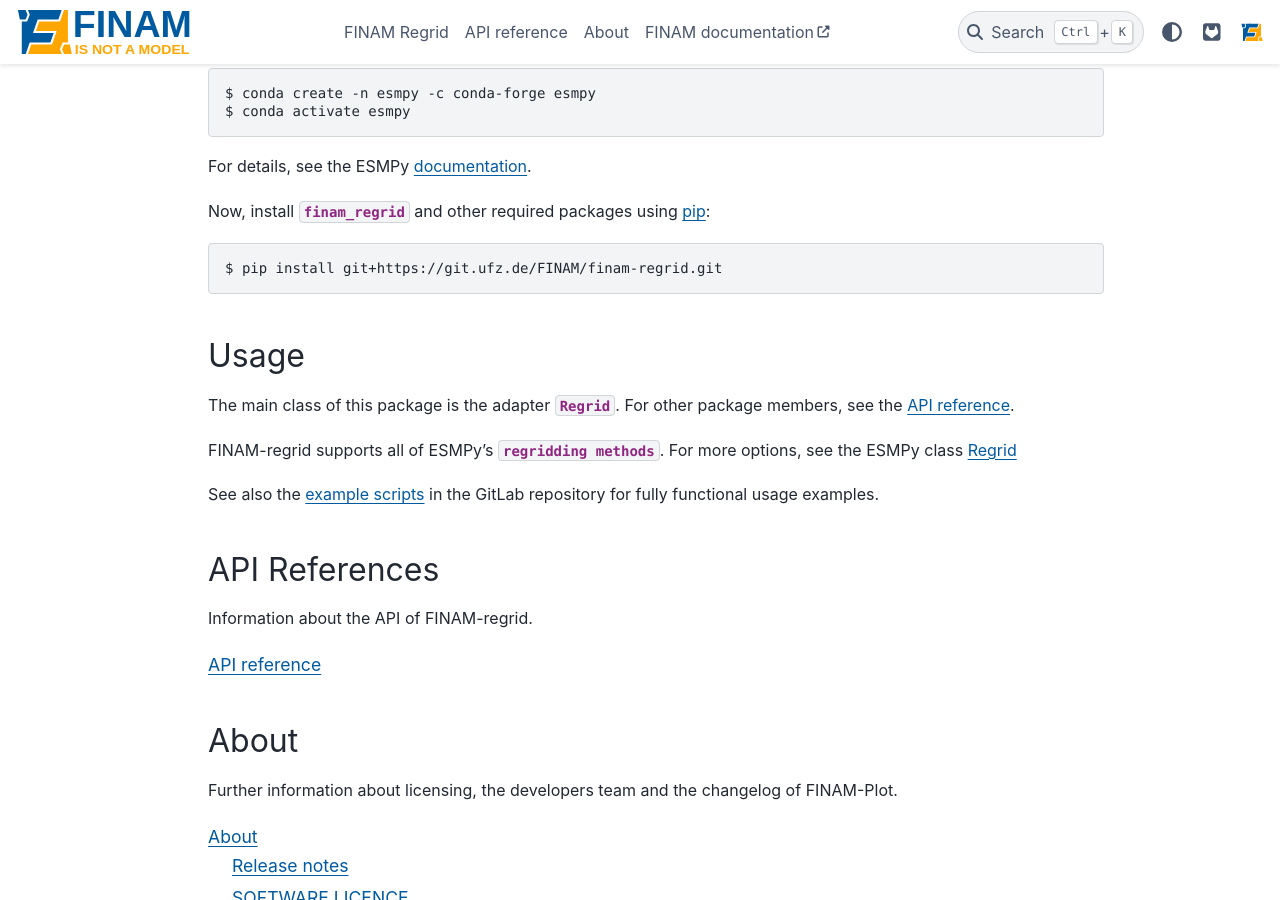
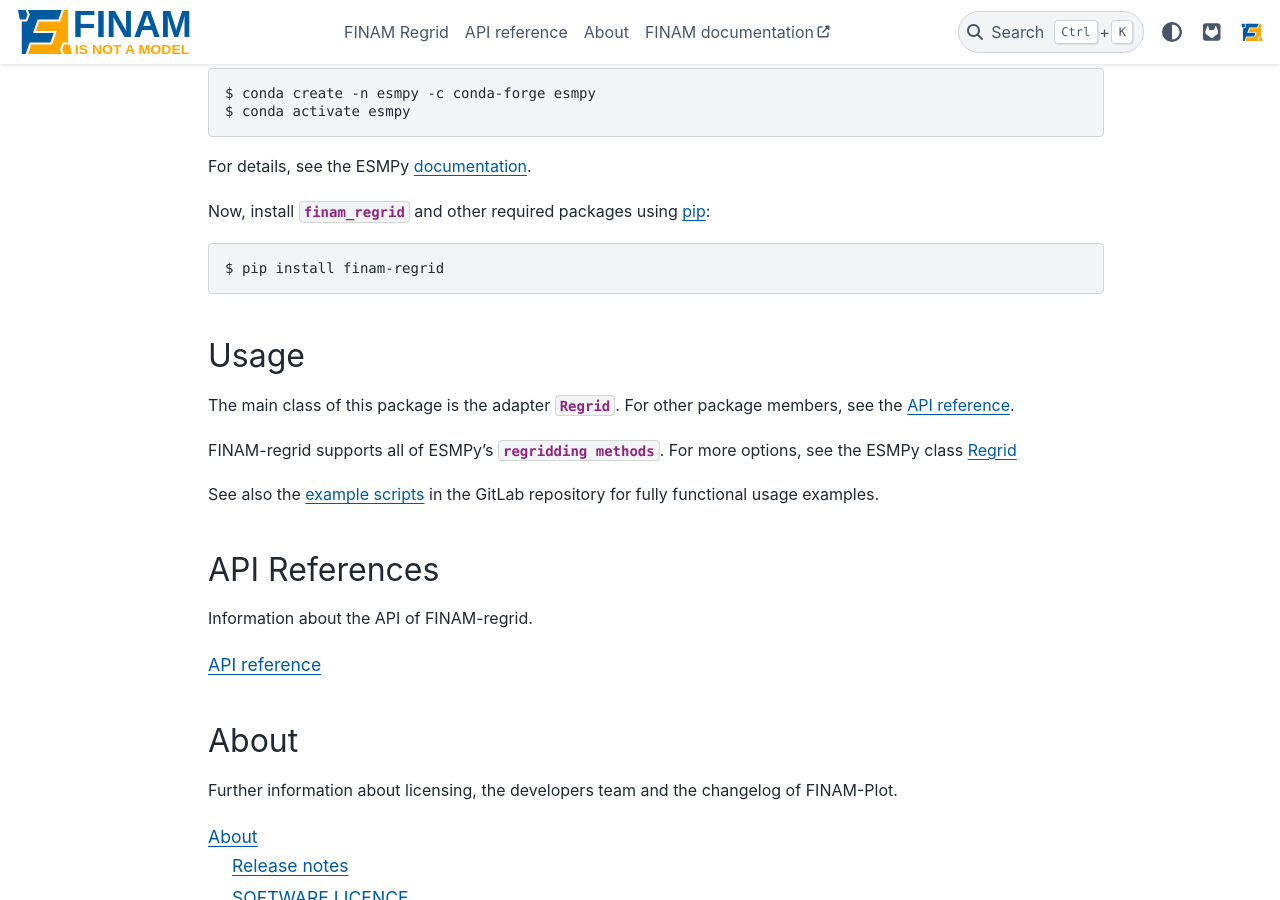
Before and after one commit to finam-ufz/finam-regrid, a Sphinx documentation site: the page built from docs/source/index.rst, in a window 1280 px wide and 900 px high, scrolled down 357 px. Built offline with Sphinx 7.4.7 and the PyData theme 0.15.4, drawn with Linux system fonts in a browser that asks for light colours.

Commit message:
update installation instructions

```diff
--- a/docs/source/index.rst
+++ b/docs/source/index.rst
@@ -27,7 +27,7 @@ Now, install :mod:`finam_regrid` and other required packages using `pip <https:/
 
 .. code-block:: Shell
 
-    $ pip install git+https://git.ufz.de/FINAM/finam-regrid.git
+    $ pip install finam-regrid
 
 Usage
 -----
```
